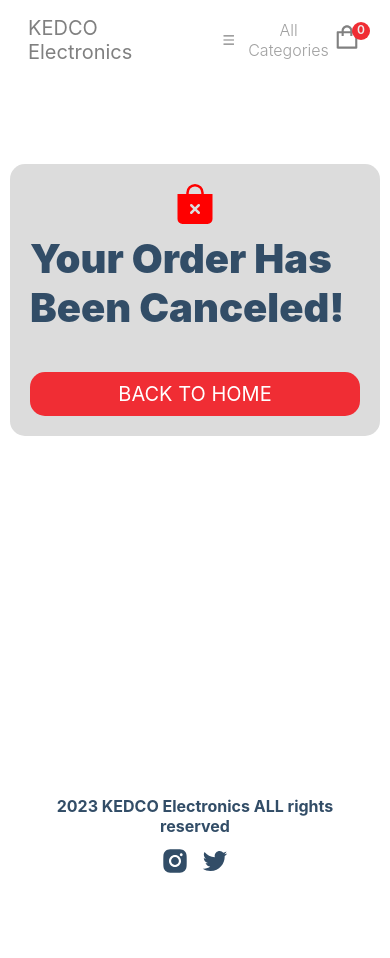
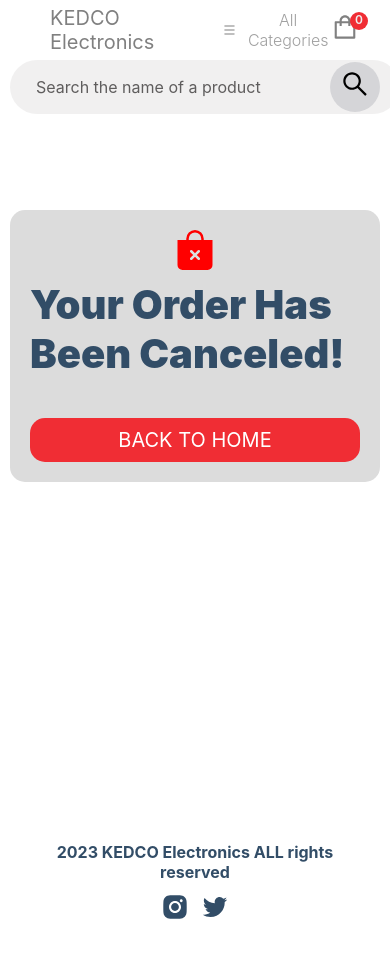
Before and after one commit to Lienkulet/KEDCO-Electronics, a Next.js app: page /canceled in a window 390 px wide. Shown: the top 958 px of the page. Before the commit the page ends 916 px from the top, so only its background shows below. Built offline with nearby package versions, Linux system fonts and the light colour scheme.

Commit message:
mobile searchbar

```diff
--- a/components/Navbar.jsx
+++ b/components/Navbar.jsx
@@ -11,6 +11,7 @@ const Navbar = () => {
 
   return (
     <div className='navbar-container'>
+      <div className="nav-items">
      {showMenu && <Menu />}
 
 
@@ -40,8 +41,25 @@ const Navbar = () => {
         <AiOutlineShopping />
         <span className="cart-item-qty">{totalQuantities}</span>
       </button>
+      {showCart && <Cart />}
 
-      {showCart && <Cart />}
+     </div>
+
+     <div className="search-bar-mobile">
+        <input type="text" value={searchName} onChange={(event) => { setSearchName(event.target.value); }}
+         placeholder='Search the name of a product' />
+        <Link href={searchName != undefined? '/search' : '/'} >
+          <button type="button" className='searchBtn'>
+          <AiOutlineSearch />
+          </button>
+        </Link>
+      </div>
+
+
+
+
+
+
     </div>
   )
 
--- a/pages/success.js
+++ b/pages/success.js
@@ -26,8 +26,8 @@ const Success = () => {
             <h2>Thank you for your order!</h2>
             <p className='email-msg'>Check your email inbox for the receipt</p>
             <p className='description'>If you have any questions, please email
-              <a className='email' href='mailto:order@example.com'>
-                order@gmail.com
+              <a className='email' href='mailto:clocicovalexandru@gmail.com'>
+                clocicovalexandru@gmail.com
               </a>
             </p>
             <Link href="/">
--- a/styles/globals.css
+++ b/styles/globals.css
@@ -24,14 +24,18 @@ width: 100%;
 }
 .layout{
   padding: 10px;
+  margin-top: 100px;
 }
 
 .navbar-container{
   display: flex;
   align-items: center;
   justify-content: space-between;
-  margin: 6px 18px;
-  position: relative;
+  position: fixed;
+  z-index: 3;
+  top: 0;
+  width: 100%;
+  background-color: white;
 }
 .marquee-text{
   font-size: 29px;
@@ -71,8 +75,18 @@ width: 100%;
   margin-right: 40px;
 }
 
+.nav-items{
+  display: flex;
+  flex-direction: row;
+  align-items: center;
+  justify-content: space-between;
+  padding: 6px 40px;
+  width: 100%;
+  position: relative;
+}
 
-.search-bar{
+.search-bar,
+.search-bar-mobile{
   display: flex;
   align-items: center;
   width: 100%;
@@ -83,7 +97,13 @@ width: 100%;
   padding: 2px 20px;
 }
 
-.search-bar input{
+.search-bar-mobile{
+  margin-right: 0 !important;
+  justify-content: space-evenly !important;
+}
+
+.search-bar input,
+.search-bar-mobile input{
   background: transparent;
   flex: 1;
   border: 0;
@@ -92,7 +112,9 @@ width: 100%;
   font-size: 16px;
   color: #5f5d5d;
 }
-.search-bar input::placeholder{
+
+.search-bar input::placeholder,
+.search-bar-mobile input::placeholder{
   color: #5f5d5d;
 }
 
@@ -951,7 +973,17 @@ margin-top: 160px;
   margin-bottom: 20px;
 }
 
+.search-bar-mobile{
+  display: none;
+}
+
+
 @media screen and (max-width:800px) {
+
+  .navbar-container{
+    flex-direction: column;
+  }
+
   .hero-banner-container{
     height: 560px;
   }
@@ -1099,6 +1131,10 @@ margin-top: 160px;
   display: none;
 }
 
+.search-bar-mobile{
+  display: flex;
+}
+
 .filters {
   flex-direction: column;
 }
@@ -1142,6 +1178,8 @@ margin-top: 160px;
     width: 102vw;
   }
 
+
+
   .menu-icon{
     font-size: 16px;
   }
```
